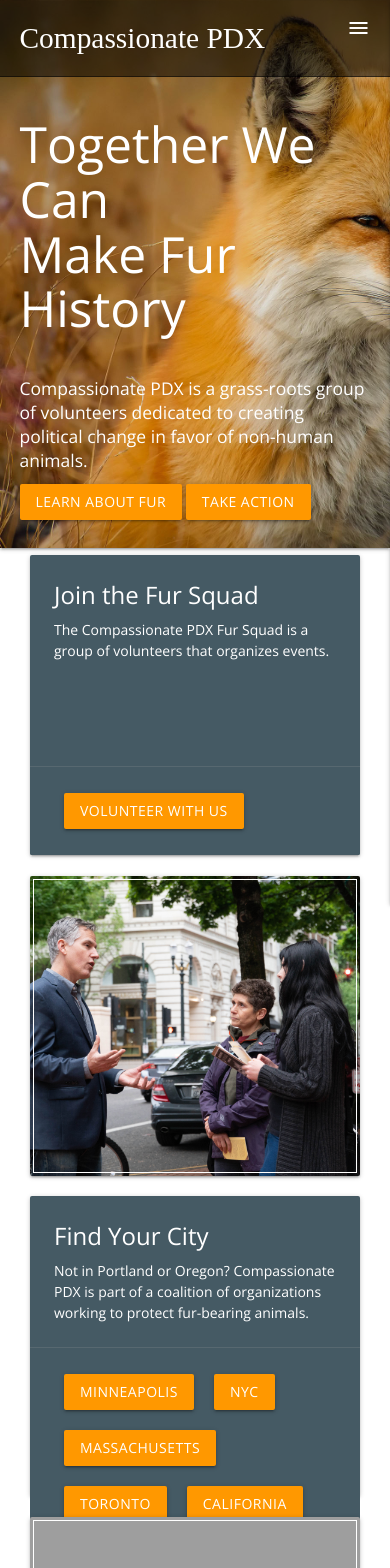
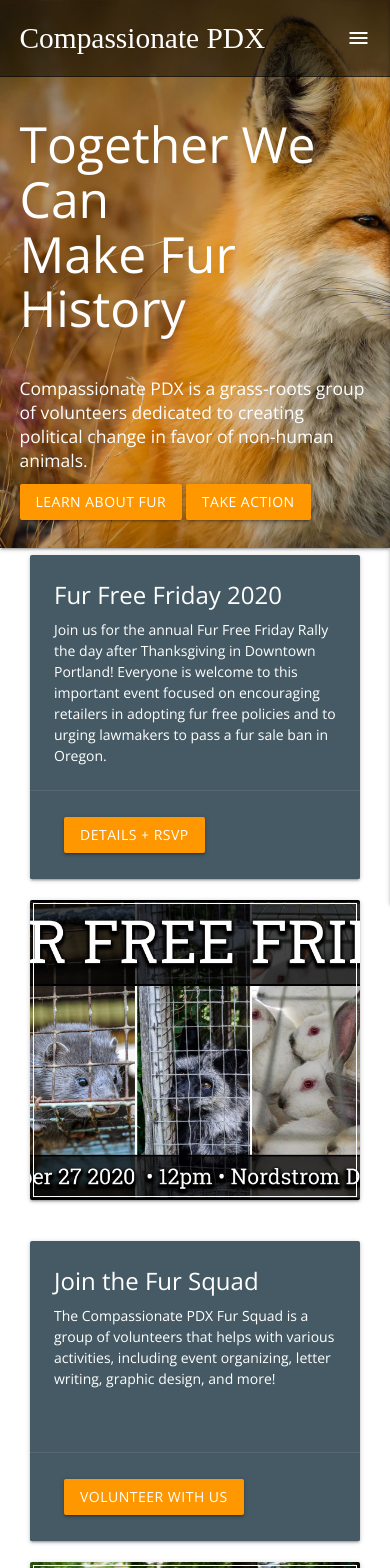
Before and after one commit to flux2341/compassionatepdx, a PHP site: page / in a window 390 px wide. Shown: the top 1568 px of the page. Run offline with PHP 8.4, Linux system fonts and the light colour scheme; grey boxes are pictures that could not be loaded.

Commit message:
fixed mobile

```diff
--- a/footer.php
+++ b/footer.php
@@ -4,20 +4,19 @@
         <h4>Get News and Action Alerts</h4>
         <form class="container validate" action="https://gmail.us20.list-manage.com/subscribe/post?u=7e76d09bf8255833250f71127&amp;id=33b90c5c20" method="post" id="mc-embedded-subscribe-form" name="mc-embedded-subscribe-form" target="_blank" novalidate>
             <div class="row">
-                <div class="input-field col s1"></div>
-                <div class="input-field col s3">
+                <div class="input-field col s6 m3 offset-m1">
                     <input id="first_name" type="text" class="validate" name="FNAME">
                     <label for="first_name" >First Name</label>
                 </div>
-                <div class="input-field col s3">
+                <div class="input-field col s6 m3">
                     <input id="last_name" type="text" class="validate" name="LNAME">
                     <label for="last_name">Last Name</label>
                 </div>
-                <div class="input-field col s3">
+                <div class="input-field col s6 m3">
                     <input id="email" type="text" class="validate" name="EMAIL">
                     <label for="email">Email Address</label>
                 </div>
-                <div class="input-field col s2">
+                <div class="input-field col s6 m2">
                     <button class="btn orange" type="submit">Sign Up</button>
                 </div>
             </div>
--- a/furfreepdx/index.php
+++ b/furfreepdx/index.php
@@ -177,7 +177,8 @@ include('../header.php');
     text-align:center;
   }
   .img_header img {
-    max-width:800px;
+    /* max-width:800px; */
+    width:100%;
     box-shadow: 0 8px 17px 2px rgba(0,0,0,0.14), 0 3px 14px 2px rgba(0,0,0,0.12), 0 5px 5px -3px rgba(0,0,0,0.2)
   }
 
--- a/header.php
+++ b/header.php
@@ -28,6 +28,7 @@
     <style>
         html {
             scroll-behavior: smooth;
+            box-sizing: border-box;
         }
         html, body, #page {
             min-height:100vh;
@@ -119,6 +120,11 @@
         .page-title {
             clear:both;
         }
+        .sidenav-trigger, .sidenav-trigger i {
+            display:inline-block;
+            height: 76px !important;
+            margin: 10px 0;
+        }
         @media only screen and (max-width: 992px) {
             nav .brand-logo {
                 left: 0 !important;
@@ -147,6 +153,16 @@
     </style>
 </head>
 <body>
+    <ul id="slide-out" class="sidenav">
+        <li><a href="/furtruth.php">The Truth about Fur</a></li>
+        <li><a href="/furfreepdx">Fur Free PDX</a></li>
+        <li><a href="/furfreeoregon.php">Fur Free Oregon</a></li>
+        <!-- <li><a href="#!"><i class="material-icons">cloud</i>First Link With Icon</a></li>
+        <li><a href="#!">Second Link</a></li>
+        <li><div class="divider"></div></li>
+        <li><a class="subheader">Subheader</a></li>
+        <li><a class="waves-effect" href="#!">Third Link With Waves</a></li> -->
+    </ul>
     <div id="page">
         <nav>
             <div class="inner-nav">
@@ -164,7 +180,7 @@
                             <!-- <li><a href="/furfreeoregon.php">Coalition</a></li> -->
                             <!-- <li><a class="dropdown-trigger" href="#!" data-target="dropdown1">Campaigns<i class="material-icons right">arrow_drop_down</i></a></li> -->
                         </ul>
-                        <a href="#" data-target="slide-out" class="sidenav-trigger right"><i class="material-icons">menu</i></a>
+                        <a href="#" data-target="slide-out" class="sidenav-trigger"><i class="material-icons">menu</i></a>
                     </div>
                 </div>
 
@@ -174,16 +190,7 @@
             </div>
             <a class="header_image_credit" href="<?php echo $header_image_credit_url; ?>"><?php echo $header_image_credit_text; ?></a>
         </nav>
-        <ul id="slide-out" class="sidenav">
-            <li><a href="/furtruth.php">The Truth about Fur</a></li>
-            <li><a href="/furfreepdx">Fur Free PDX</a></li>
-            <li><a href="/furfreeoregon.php">Fur Free Oregon</a></li>
-            <!-- <li><a href="#!"><i class="material-icons">cloud</i>First Link With Icon</a></li>
-            <li><a href="#!">Second Link</a></li>
-            <li><div class="divider"></div></li>
-            <li><a class="subheader">Subheader</a></li>
-            <li><a class="waves-effect" href="#!">Third Link With Waves</a></li> -->
-        </ul>
+
 
         <script>
             document.addEventListener('DOMContentLoaded', function() {
--- a/index.php
+++ b/index.php
@@ -42,7 +42,7 @@ include('header.php');
         max-width:100%;
     }
     .fact .card-panel, .card {
-        height:300px;
+        min-height:300px;
     }
     .fact .image-container .card-panel {
         background-size: cover;
@@ -53,7 +53,7 @@ include('header.php');
         outline-offset: -4px;
     }
     .fact .image-container {
-        height:300px;
+        min-height:300px;
         position:relative;
 
     }
@@ -114,8 +114,22 @@ include('header.php');
         el: '#take_action',
         data: {
             facts: [{
+                title: 'Fur Free Friday 2020',
+                text: 'Join us for the annual Fur Free Friday Rally the day after Thanksgiving in Downtown Portland! Everyone is welcome to this important event focused on encouraging retailers in adopting fur free policies and to urging lawmakers to pass a fur sale ban in Oregon.',
+                image: {
+                    file_name: '120142310_973355426477692_9133797177008212574_o.jpg',
+                    source: {
+                        name: '',
+                        url: ''
+                    },
+                },
+                links: [{
+                    text: 'details + rsvp',
+                    url: 'https://www.facebook.com/events/1195587417476917'
+                }]
+            },{
                 title: 'Join the Fur Squad',
-                text: 'The Compassionate PDX Fur Squad is a group of volunteers that organizes events.',
+                text: 'The Compassionate PDX Fur Squad is a group of volunteers that helps with various activities, including event organizing, letter writing, graphic design, and more!',
                 image: {
                     file_name: 'DSC01983.jpg',
                     source: {
```
Also changed, not shown: furfreeoregon.php (+13 -0 lines), content/index/120142310_973355426477692_9133797177008212574_o.jpg (added).
